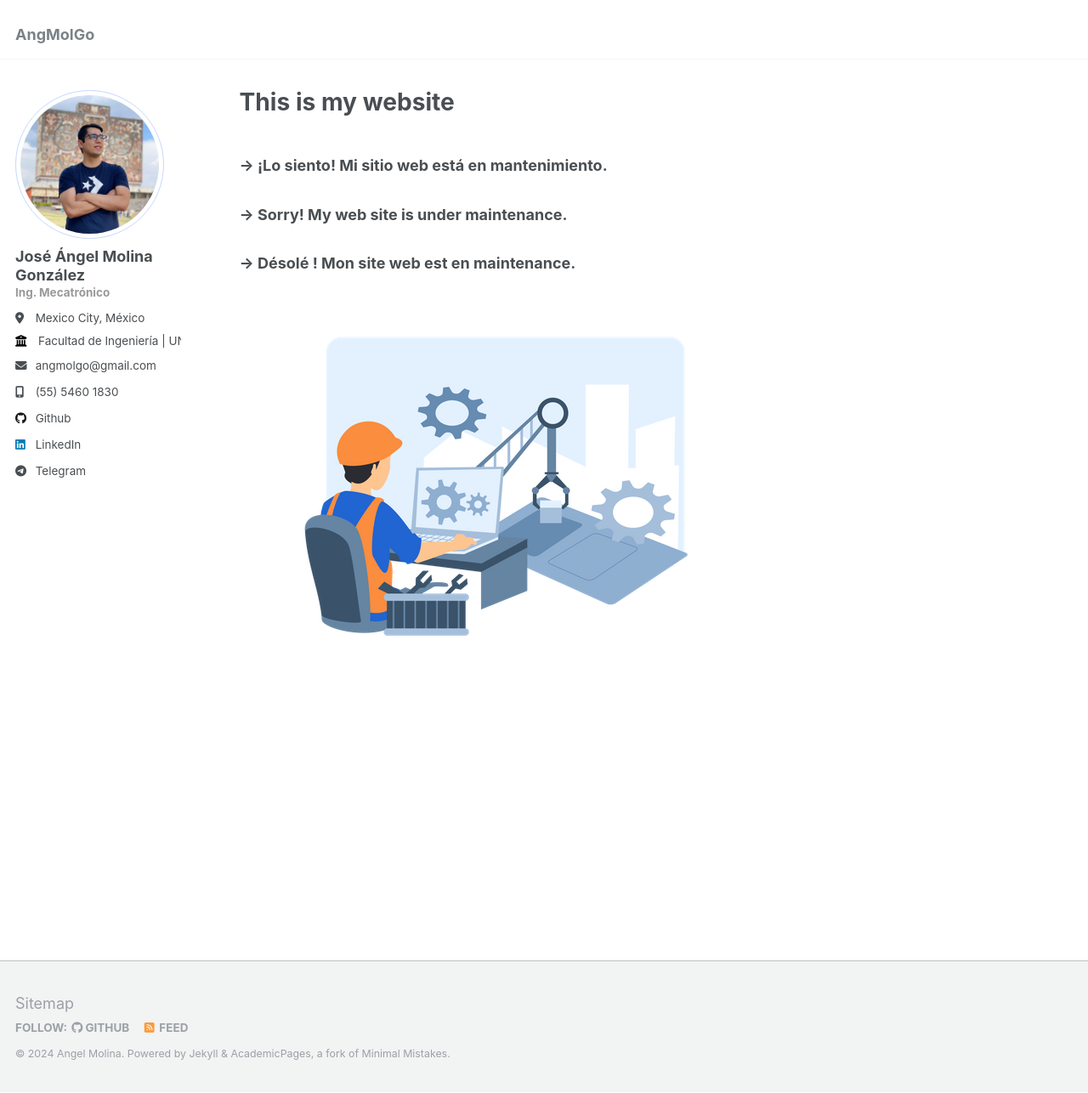
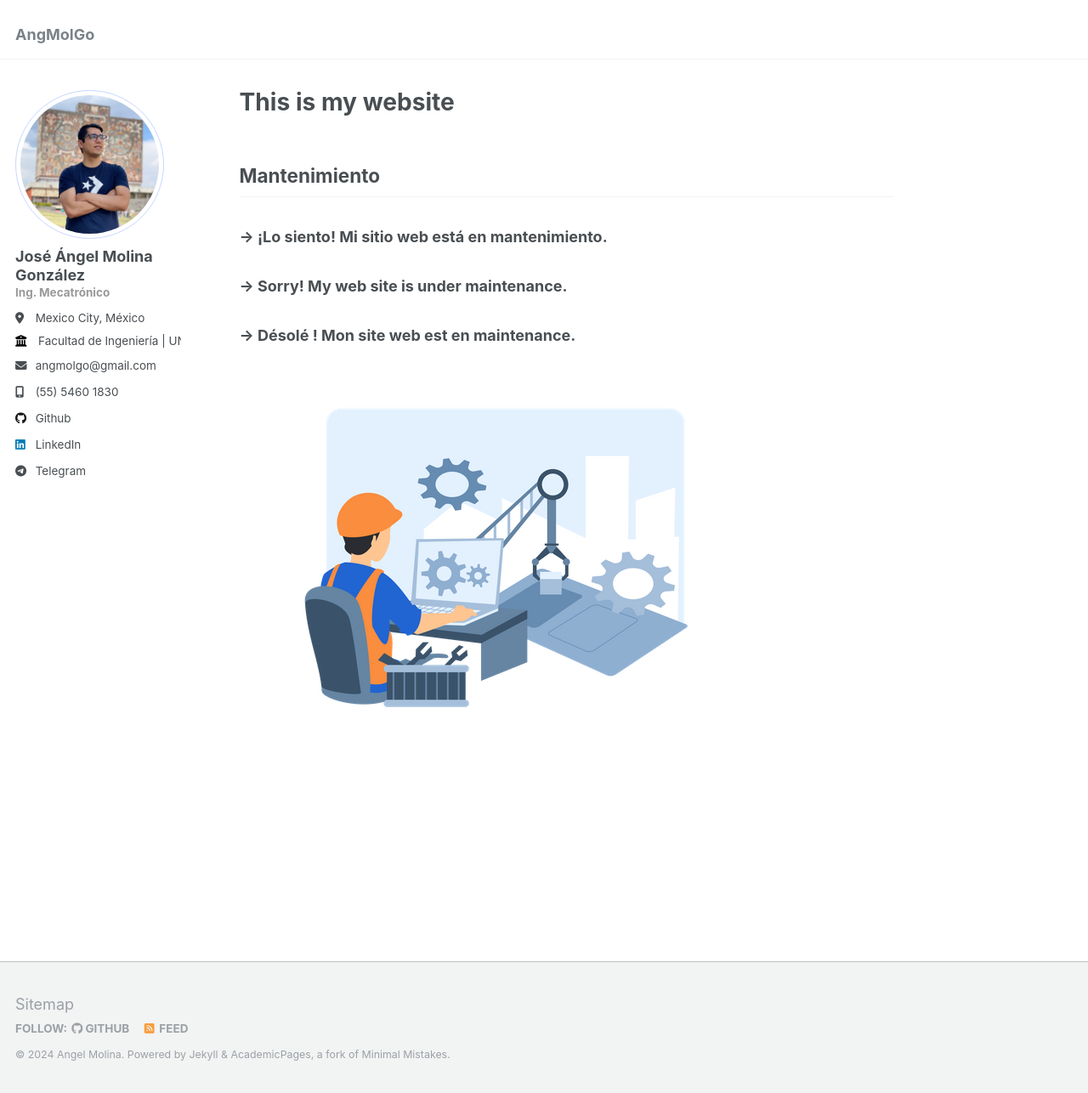
Before and after one commit to AngMolGo/angmolgo.github.io, a Jekyll site: the page built from _pages/about.md, in a window 1280 px wide and 1286 px high. Shown: the whole window at 85% size. Built offline with Jekyll 4.4.1, drawn with Linux system fonts in a browser that asks for light colours.

Commit message:
Commit de prueba en producción

```diff
--- a/_pages/about.md
+++ b/_pages/about.md
@@ -7,6 +7,8 @@ redirect_from:
   - /about.html
 ---
 
+## Mantenimiento
+
 ### -> ¡Lo siento! Mi sitio web está en mantenimiento.
 
 ### -> Sorry! My web site is under maintenance.
```
